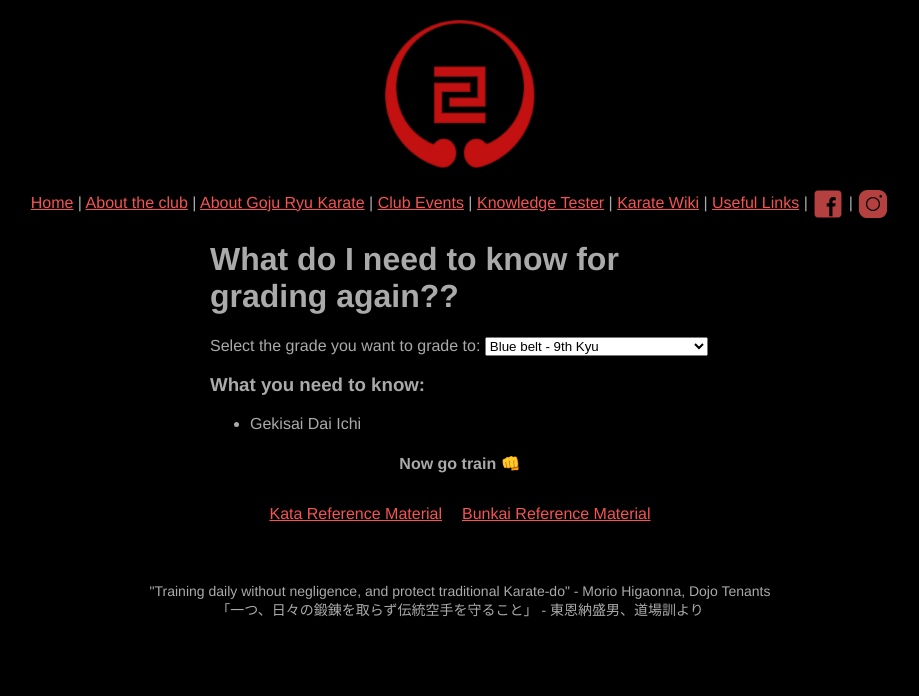
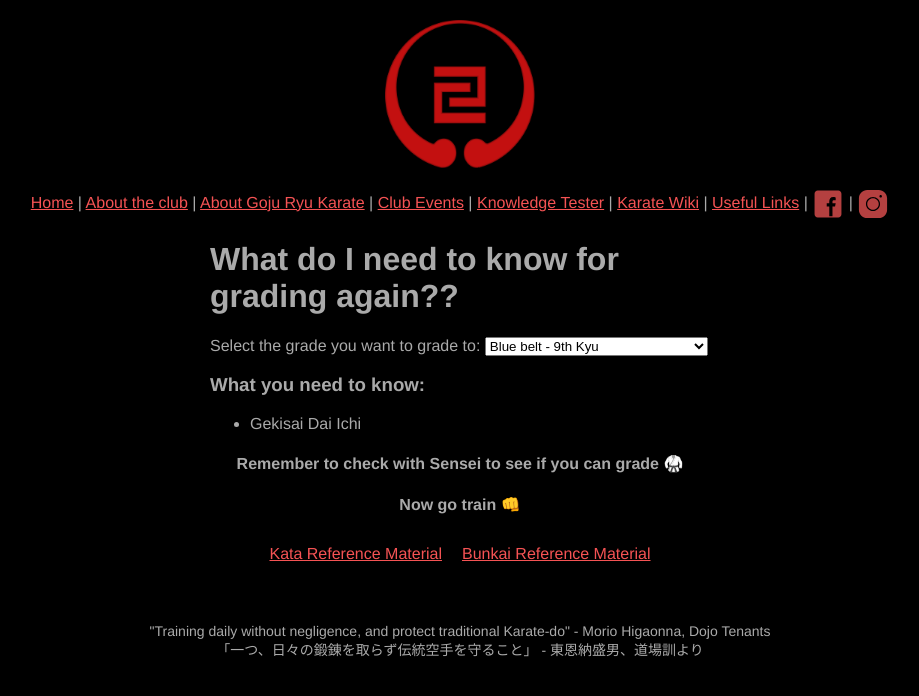
Before and after one commit to matt-auckland/uoa-karate, a Vue app: page /#/grading-info in a window 1280 px wide. Shown: the top 696 px of the page, without its empty margins (180-1099 px from the left). Built offline with nearby package versions, Linux system fonts and the light colour scheme.

Commit message:
Added reminder to check with sensei if you can grade

```diff
--- a/src/views/GradingInfo.vue
+++ b/src/views/GradingInfo.vue
@@ -25,6 +25,7 @@
       >{{ skill.name }}</li>
     </ul>
 
+    <h4>Remember to check with Sensei to see if you can grade 🥋</h4>
     <h4>Now go train 👊</h4>
 
     <footer>
```
